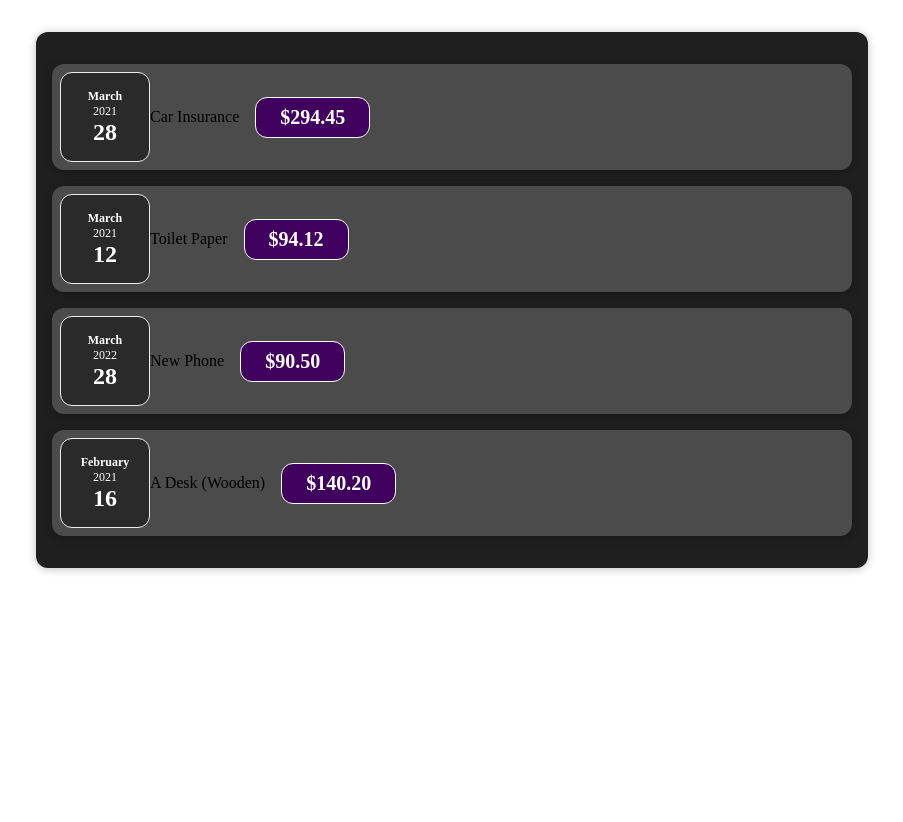
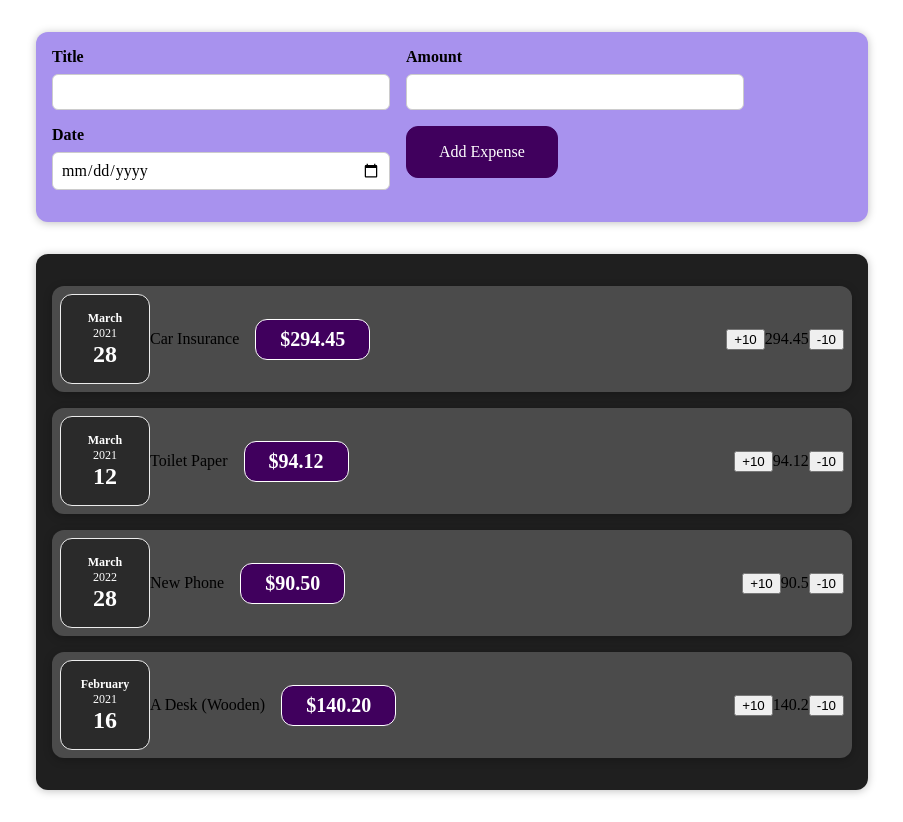
Before and after one commit to cemtaskin/react_2025, a React (Vite) app: page / in a window 1280 px wide. Shown: the whole page, without its empty margins (188-1091 px from the left). Before the commit the page ends 800 px from the top, so only its background shows below. Built offline with nearby package versions, Linux system fonts and the light colour scheme.

Commit message:
ExpenseFormAdded

```diff
--- a/src/App.jsx
+++ b/src/App.jsx
@@ -1,8 +1,8 @@
 import "./App.css";
 import Expenses from "./components/Expenses/Expenses";
+import NewExpense from "./components/NewExpense/NewExpense";
 
-const App = ()=>{
-
+const App = () => {
   const expenses = [
     { title: "Car Insurance", amount: 294.45, date: new Date(2021, 2, 28) },
     { title: "Toilet Paper", amount: 94.12, date: new Date(2021, 2, 12) },
@@ -12,9 +12,10 @@ const App = ()=>{
 
   return (
     <div>
+      <NewExpense></NewExpense>
       <Expenses expenses={expenses}></Expenses>
     </div>
   );
-}
+};
 
 export default App;
--- a/src/components/Expenses/ExpenseItem.jsx
+++ b/src/components/Expenses/ExpenseItem.jsx
@@ -1,18 +1,33 @@
+import { useState } from "react";
 import Card from "../UI/Card";
 import ExpenseDate from "./ExpenseDate";
 import "./ExpenseItem.css";
 
-const ExpenseItem = ({ date, amount, title })=> {
+const ExpenseItem = ({ date, amount, title }) => {
+  const [newAmount, setNewAmount] = useState(amount);
+
+  const up = () => {
+    setNewAmount(newAmount + 10);
+  };
+
+  const down = () => {
+    setNewAmount(newAmount - 10);
+  };
 
   return (
     <Card className="expense-item">
       <ExpenseDate date={date} />
       <div className="expense-item__description">
         <div>{title}</div>
-        <div className="expense-item__price">${amount.toFixed(2)}</div>
+        <div className="expense-item__price">${newAmount.toFixed(2)}</div>
+      </div>
+      <div>
+        <button onClick={up}>+10</button>
+        {newAmount}
+        <button onClick={down}>-10</button>
       </div>
     </Card>
   );
-}
+};
 
 export default ExpenseItem;
--- /dev/null
+++ b/src/components/NewExpense/ExpenseForm.css
@@ -0,0 +1,26 @@
+.new-expense__controls {
+  display: flex;
+  flex-wrap: wrap;
+  gap: 1rem;
+  margin-bottom: 1rem;
+  text-align: left;
+}
+
+.new-expense__control label {
+  font-weight: bold;
+  margin-bottom: 0.5rem;
+  display: block;
+}
+
+.new-expense__control input {
+  font: inherit;
+  padding: 0.5rem;
+  border-radius: 6px;
+  border: 1px solid #ccc;
+  width: 20rem;
+  max-width: 100%;
+}
+
+.new-expense__actions {
+  text-align: right;
+}
--- /dev/null
+++ b/src/components/NewExpense/NewExpense.css
@@ -0,0 +1,38 @@
+.new-expense {
+  background-color: #a892ee;
+  padding: 1rem;
+  margin: 2rem auto;
+  width: 50rem;
+  max-width: 95%;
+  border-radius: 12px;
+  text-align: center;
+  box-shadow: 0 1px 8px rgba(0, 0, 0, 0.25);
+}
+
+.new-expense button {
+  font: inherit;
+  cursor: pointer;
+  padding: 1rem 2rem;
+  border: 1px solid #40005d;
+  background-color: #40005d;
+  color: white;
+  border-radius: 12px;
+  margin-right: 1rem;
+}
+
+.new-expense button:hover,
+.new-expense button:active {
+  background-color: #510674;
+  border-color: #510674;
+}
+
+.new-expense button.alternative {
+  color: #220131;
+  border-color: transparent;
+  background-color: transparent;
+}
+
+.new-expense button.alternative:hover,
+.new-expense button.alternative:active {
+  background-color: #ddb3f8;
+}
--- /dev/null
+++ b/src/components/NewExpense/NewExpense.jsx
@@ -0,0 +1,11 @@
+import ExpenseForm from "./ExpenseForm";
+import "./NewExpense.css";
+const NewExpense = () => {
+  return (
+    <div className="new-expense">
+      <ExpenseForm></ExpenseForm>
+    </div>
+  );
+};
+
+export default NewExpense;
```
